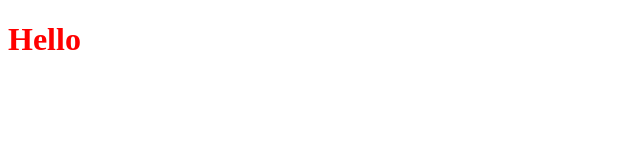
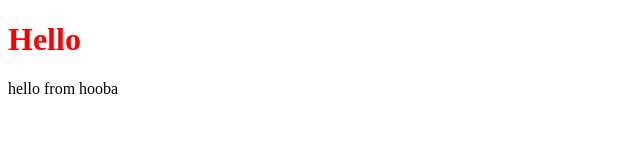
Before and after one commit to EhabEbrahimMo/ehabday2git, a plain HTML site: page index.html in a window 1280 px wide. Shown: the whole page, without its empty margins (0-640 px from the left). Drawn offline with Linux system fonts and the light colour scheme.

Commit message:
edit html

```diff
--- a/index.html
+++ b/index.html
@@ -8,5 +8,8 @@
 </head>
 <body>
     <h1>Hello</h1>
+    <div>
+        <p>hello from hooba </p>
+    </div>
 </body>
 </html>
```
